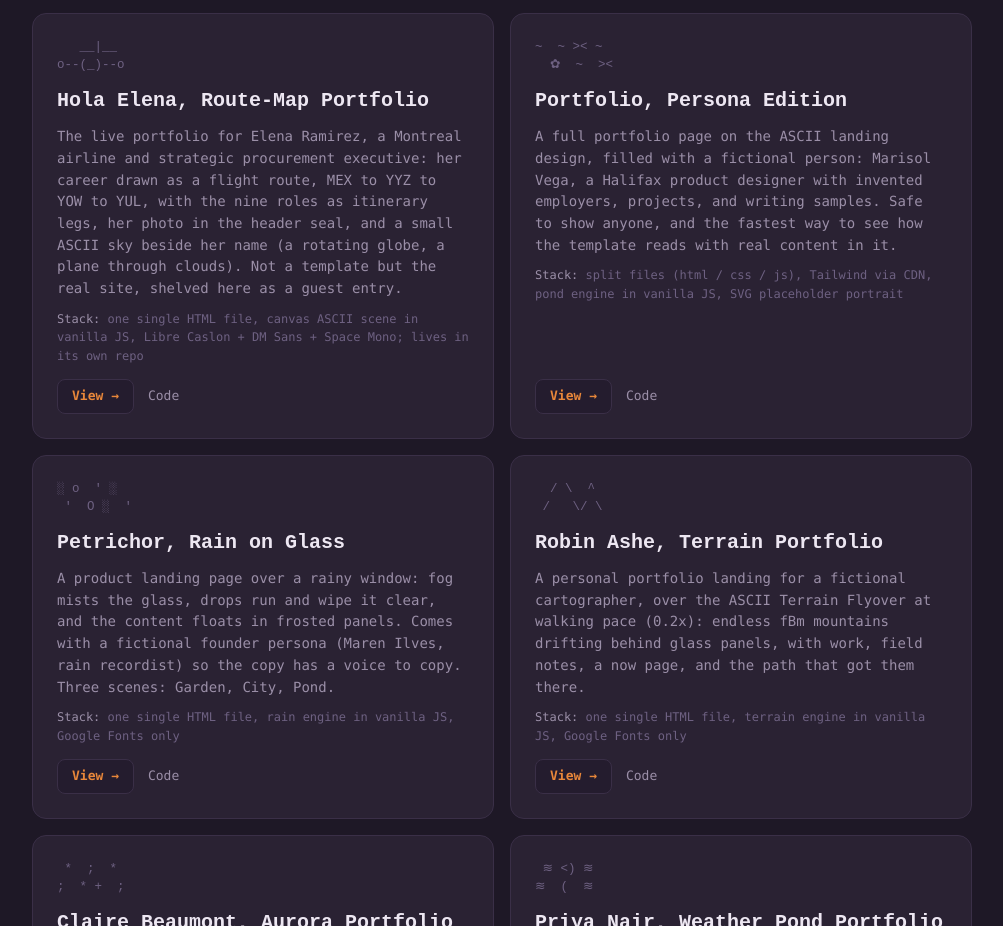
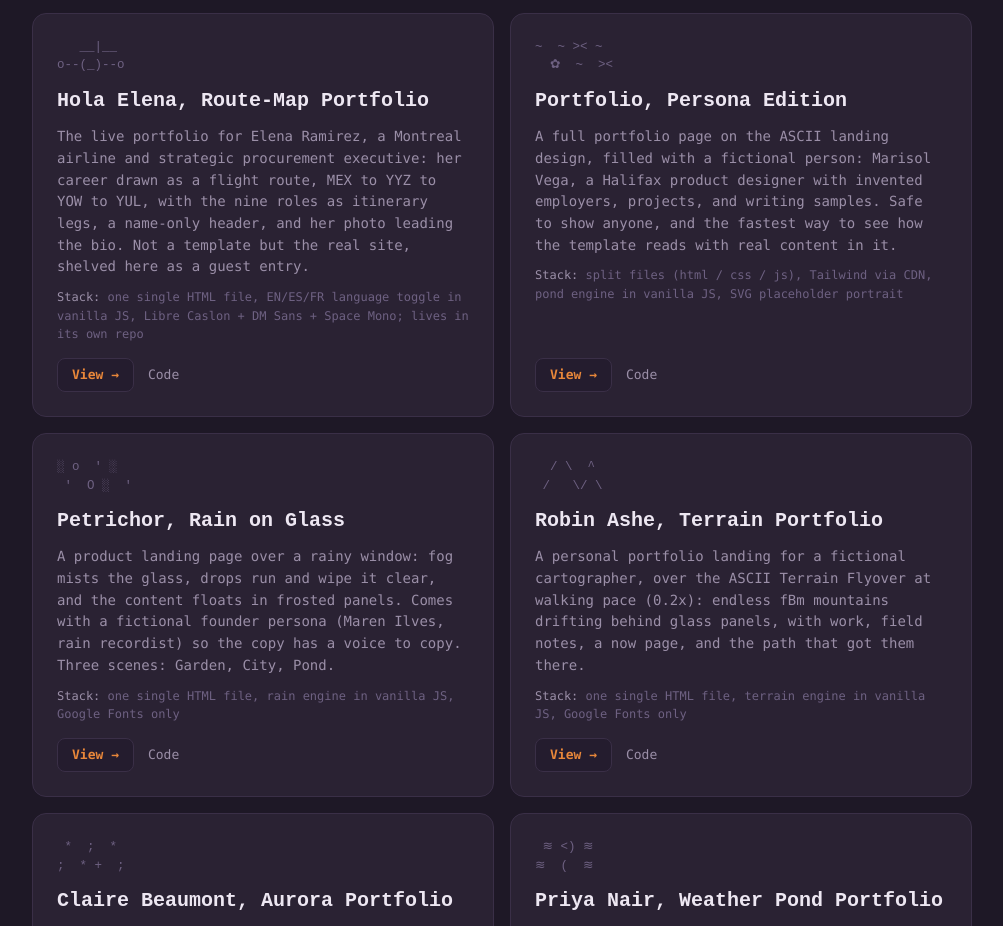
Before and after one commit to dalecri/landing-templates, a plain HTML site: page index.html in a window 1280 px wide. Shown: the part 2209-3135 px from the top of the page, without its empty margins (138-1141 px from the left). Drawn offline with Linux system fonts and the light colour scheme; a web font is replaced by a local one.

Commit message:
Refresh the holaelena card copy (photo leads the bio; EN/ES/FR toggle)

```diff
--- a/index.html
+++ b/index.html
@@ -162,8 +162,8 @@
       <pre class="glyphs" aria-hidden="true">   __|__
 o--(_)--o</pre>
       <h2><a href="https://holaelena.com/">Hola Elena, Route-Map Portfolio</a></h2>
-      <p>The live portfolio for Elena Ramirez, a Montreal airline and strategic procurement executive: her career drawn as a flight route, MEX to YYZ to YOW to YUL, with the nine roles as itinerary legs, her photo in the header seal, and a small ASCII sky beside her name (a rotating globe, a plane through clouds). Not a template but the real site, shelved here as a guest entry.</p>
-      <p class="stack"><b>Stack:</b> one single HTML file, canvas ASCII scene in vanilla JS, Libre Caslon + DM Sans + Space Mono; lives in its own repo</p>
+      <p>The live portfolio for Elena Ramirez, a Montreal airline and strategic procurement executive: her career drawn as a flight route, MEX to YYZ to YOW to YUL, with the nine roles as itinerary legs, a name-only header, and her photo leading the bio. Not a template but the real site, shelved here as a guest entry.</p>
+      <p class="stack"><b>Stack:</b> one single HTML file, EN/ES/FR language toggle in vanilla JS, Libre Caslon + DM Sans + Space Mono; lives in its own repo</p>
       <div class="foot"><a class="view" href="https://holaelena.com/">View →</a><a class="code" href="https://github.com/dalecri/holaelena">Code</a></div>
     </article>
 
```
Also changed, not shown: 1 other file.
